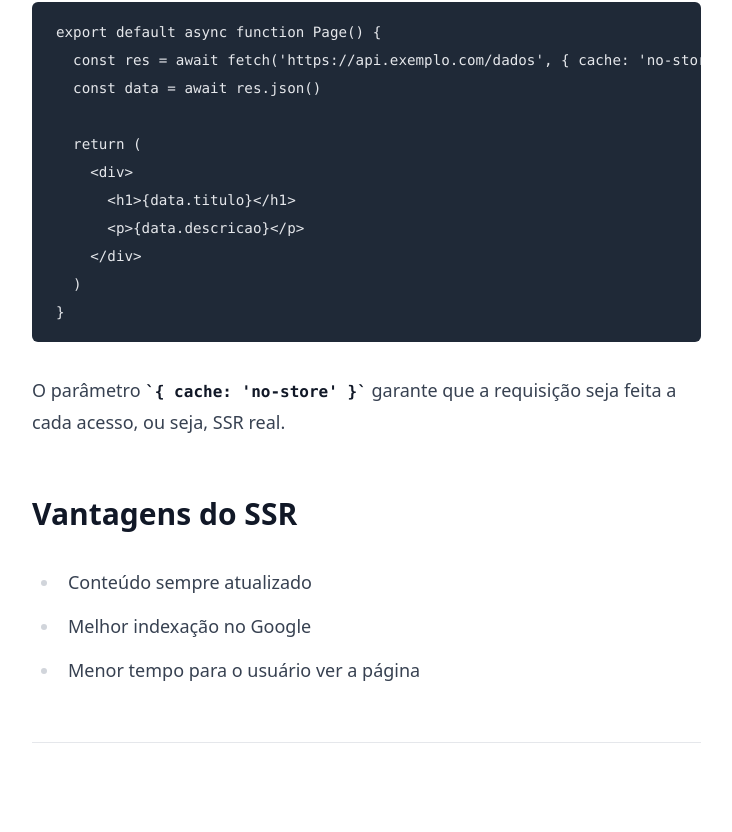
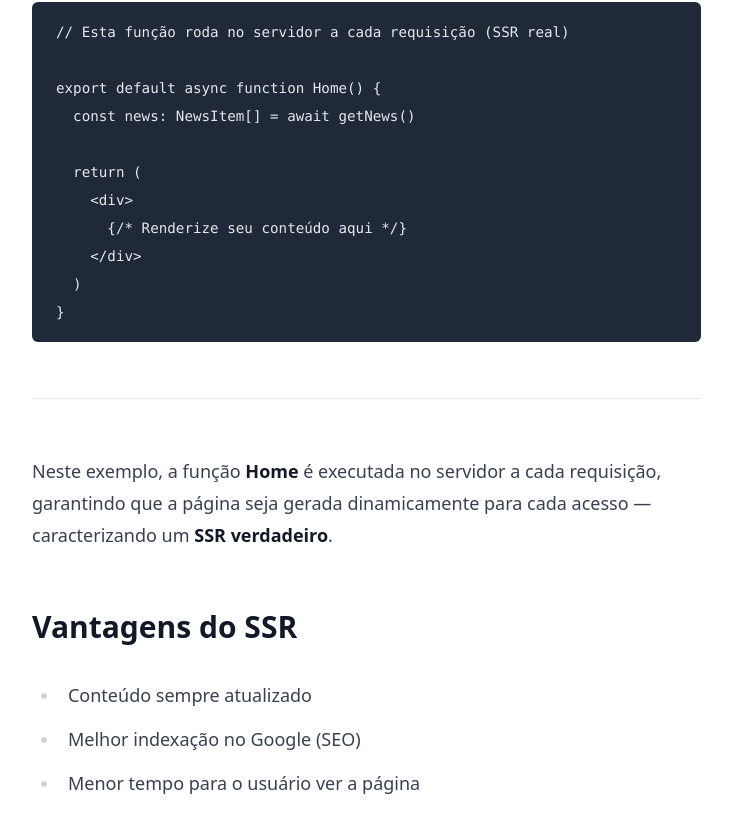
Before and after one commit to jvzeris/ssr-projeto, a Next.js app: page /post/nextjs-ssr in a window 1280 px wide. Shown: the part 850-1682 px from the top of the page, without its empty margins (240-972 px from the left). Before the commit the page ends 1625 px from the top, so only its background shows below. Built offline with nearby package versions, Linux system fonts and the light colour scheme.

Commit message:
ultima atualização

```diff
--- a/src/app/page.tsx
+++ b/src/app/page.tsx
@@ -2,6 +2,7 @@ import Link from 'next/link'
 import { posts } from '../lib/posts'
 import { getNews, type NewsItem } from '../lib/news'
 
+//Esta função roda no servidor a cada requisição (SSR real)
 export default async function Home() {
   const news: NewsItem[] = await getNews()
 
--- a/src/lib/posts.ts
+++ b/src/lib/posts.ts
@@ -26,25 +26,26 @@ SSR é uma técnica onde a página é renderizada no servidor a cada requisiçã
 No Next.js, você pode criar componentes assíncronos que fazem requisições e renderizam no servidor. Exemplo:
 
 \`\`\`tsx
-export default async function Page() {
-  const res = await fetch('https://api.exemplo.com/dados', { cache: 'no-store' })
-  const data = await res.json()
+// Esta função roda no servidor a cada requisição (SSR real)
+
+export default async function Home() {
+  const news: NewsItem[] = await getNews()
 
   return (
     <div>
-      <h1>{data.titulo}</h1>
-      <p>{data.descricao}</p>
+      {/* Renderize seu conteúdo aqui */}
     </div>
   )
 }
 \`\`\`
+---
 
-O parâmetro \`{ cache: 'no-store' }\` garante que a requisição seja feita a cada acesso, ou seja, SSR real.
+Neste exemplo, a função **Home** é executada no servidor a cada requisição, garantindo que a página seja gerada dinamicamente para cada acesso — caracterizando um **SSR verdadeiro**.
 
 ## Vantagens do SSR
 
 - Conteúdo sempre atualizado
-- Melhor indexação no Google
+- Melhor indexação no Google (SEO)
 - Menor tempo para o usuário ver a página
 
 ---
```
Lines whose indentation alone changed are shown as unchanged.
